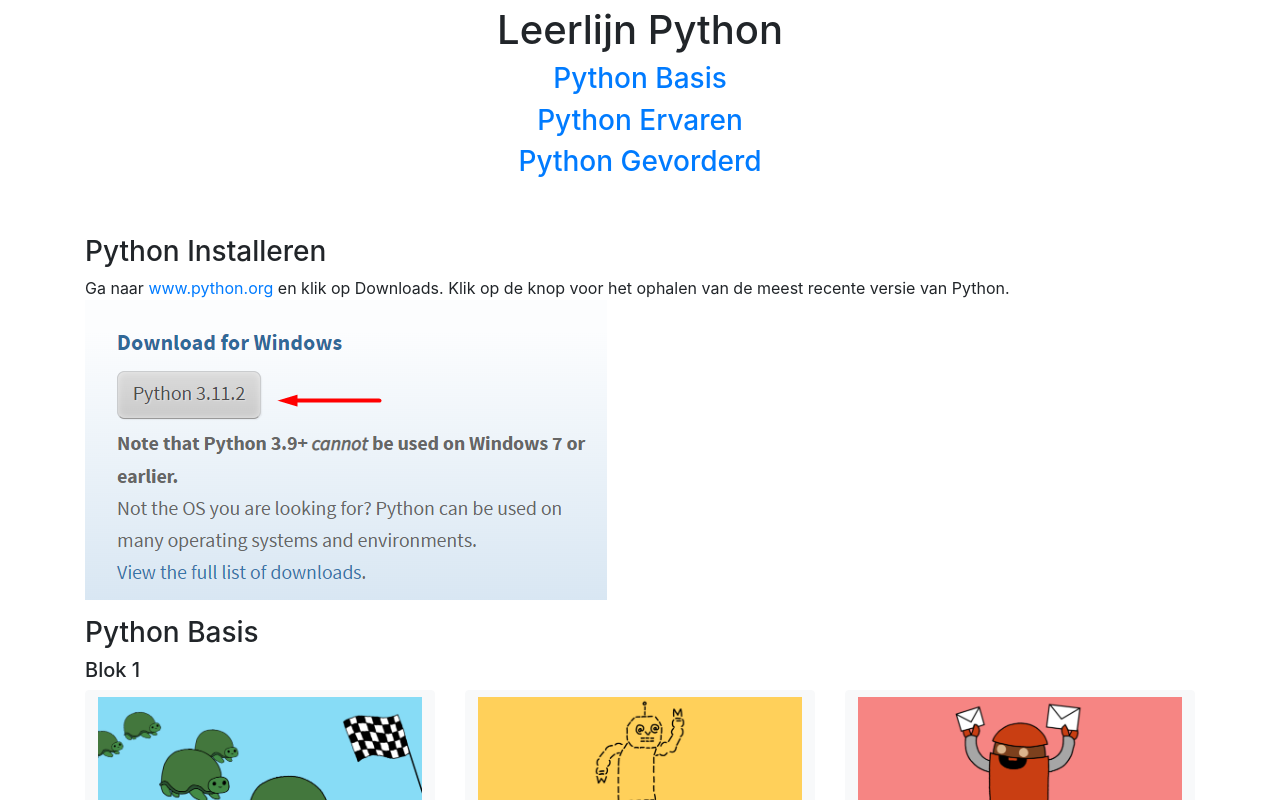
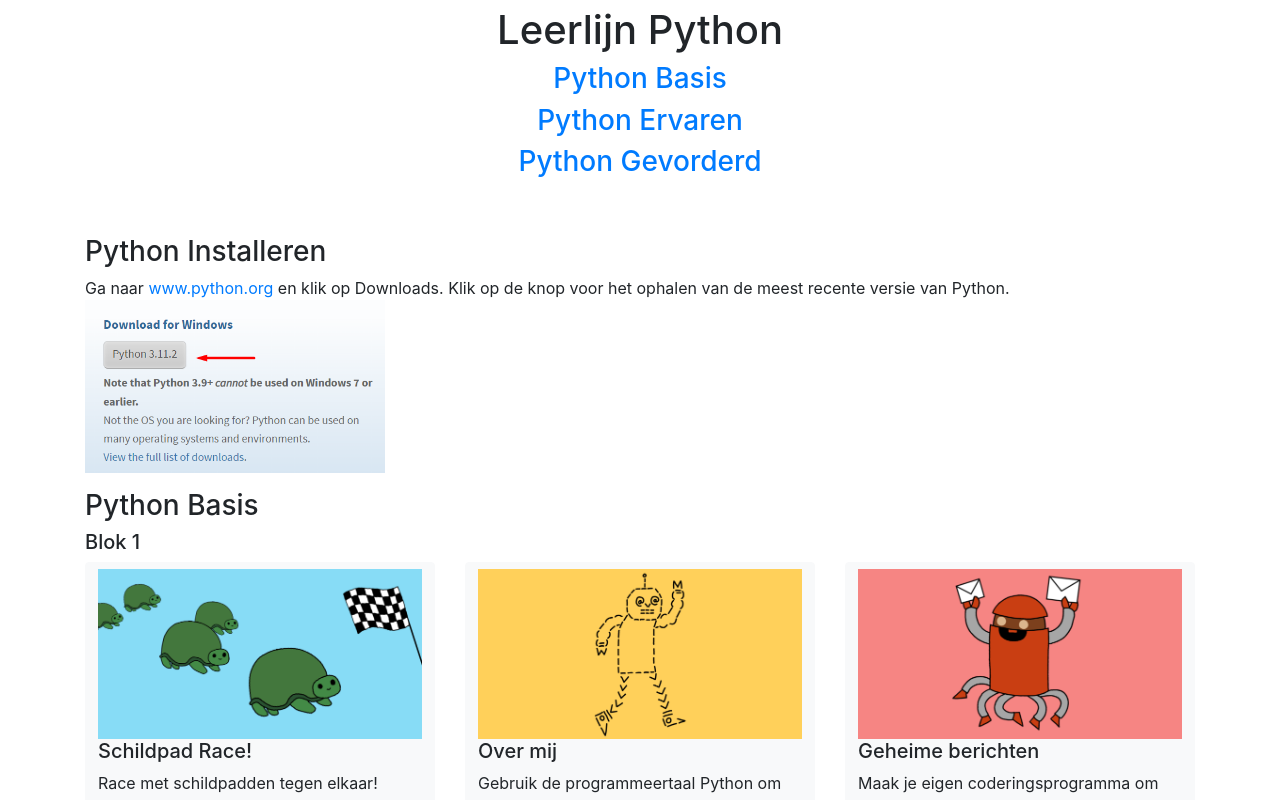
Before and after one commit to coderdojo-denhaag/leerlijn-python, a plain HTML site: page index.html in a window 1280 px wide. Shown: the part 593-1393 px from the top of the page. Drawn offline with nearby package versions, Linux system fonts and the light colour scheme.

Commit message:
update tekst

```diff
--- a/index.html
+++ b/index.html
@@ -69,7 +69,7 @@
                 <p>
                     Ga naar <a target="_blank" href="https://www.python.org/">www.python.org</a> en klik op Downloads.
                     Klik op de knop voor het ophalen van de meest recente versie van Python.
-                    <img src="images/download-python.png">
+                    <img style="max-width:300px;" src="images/download-python.png">
                 </p>
             </div>
         </div>
```
Also changed, not shown: 1 other file.
